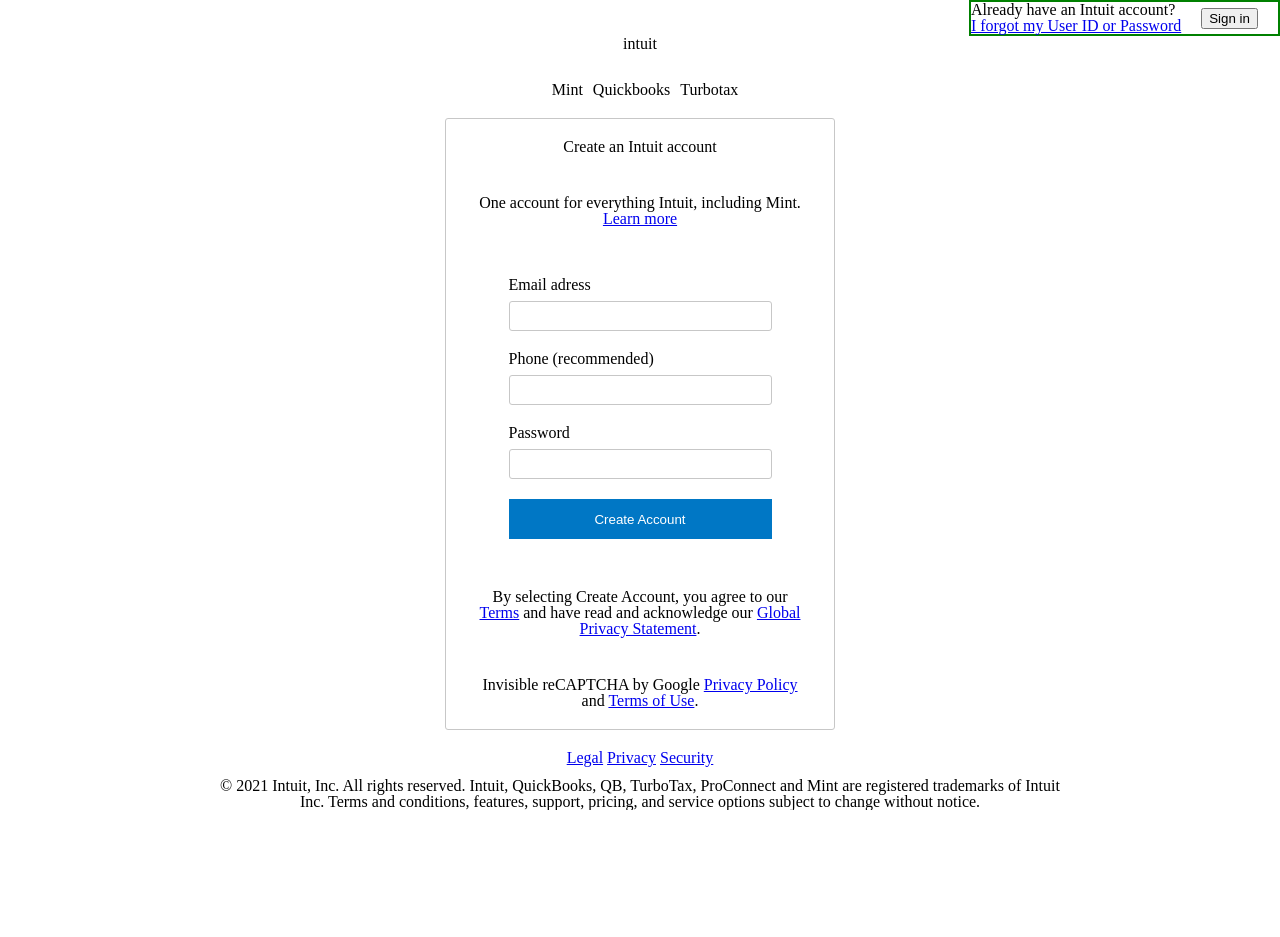
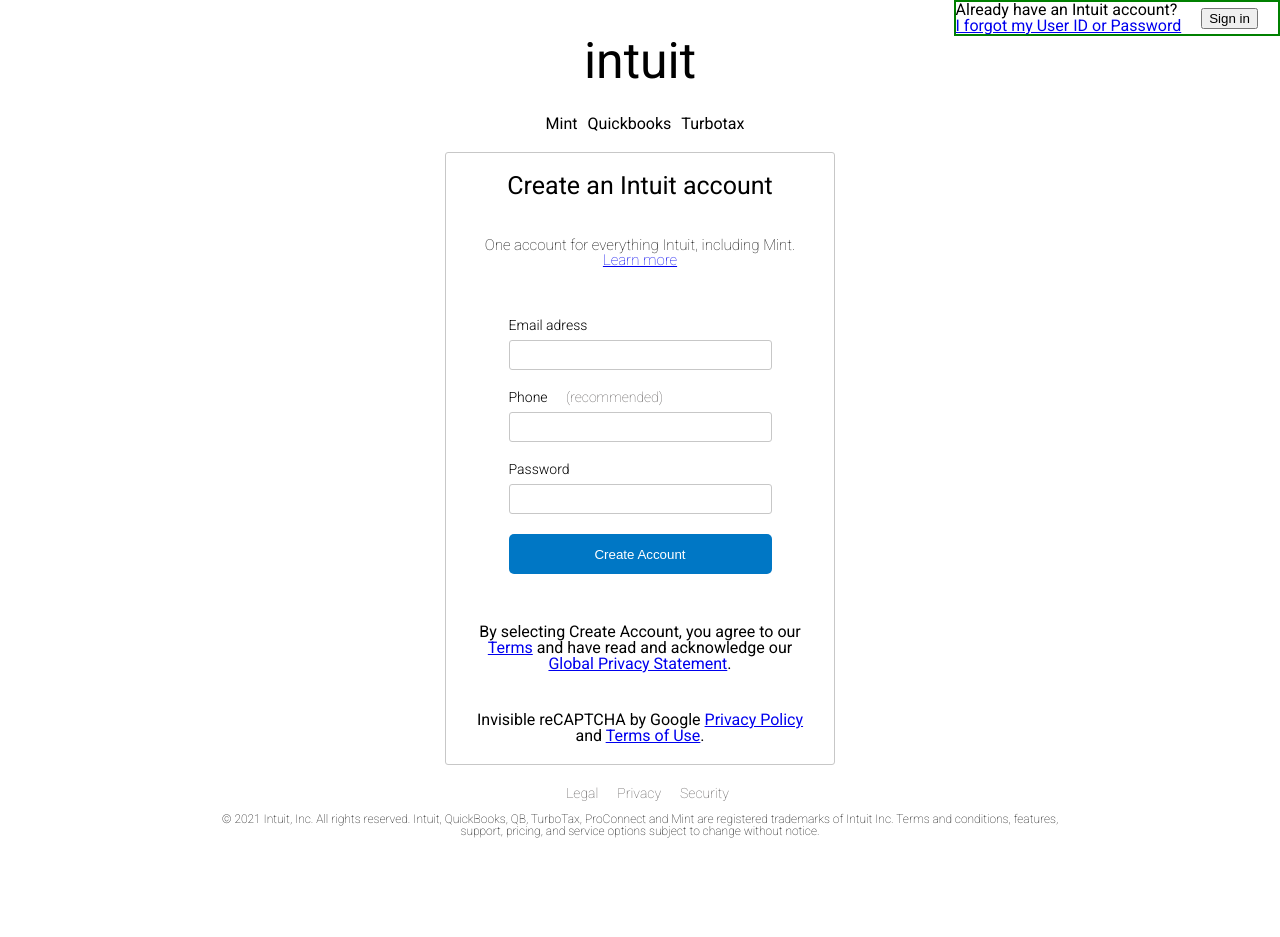
Before and after one commit to harunfr/top-html-forms, a plain HTML site: page index.html in a window 1280 px wide. Before the commit the page ends 810 px from the top, so only its background shows below. Drawn offline with Linux system fonts and the light colour scheme.

Commit message:
added google fonts roboto

```diff
--- a/index.html
+++ b/index.html
@@ -5,6 +5,12 @@
     <link rel="shortcut icon" href="#" />
     <meta name="viewport" content="width=device-width, initial-scale=1.0" />
     <title>Development - Intuit Accounts - Sign Up</title>
+    <link rel="preconnect" href="https://fonts.googleapis.com" />
+    <link rel="preconnect" href="https://fonts.gstatic.com" crossorigin />
+    <link
+      href="https://fonts.googleapis.com/css2?family=Roboto:ital,wght@0,100;0,300;0,400;0,500;0,700;0,900;1,100&display=swap"
+      rel="stylesheet"
+    />
     <link rel="stylesheet" href="reset.css" />
     <link rel="stylesheet" href="style.css" />
   </head>
@@ -33,7 +39,7 @@
           <label for="email">Email adress</label>
           <input id="email" type="text" />
           <label for="phone"
-            >Phone <span class="what-to-name-this">(recommended)</span></label
+            >Phone <span class="recommended">(recommended)</span></label
           >
           <input id="phone" type="text" />
           <label for="password">Password</label>
@@ -54,7 +60,11 @@
         <a href="#">Legal</a> <a href="#">Privacy</a> <a href="#">Security </a>
       </div>
     </div>
-    <footer>© 2021 Intuit, Inc. All rights reserved. Intuit, QuickBooks, QB, TurboTax, ProConnect and Mint are registered trademarks of Intuit Inc.
-      Terms and conditions, features, support, pricing, and service options subject to change without notice.</footer>
+    <footer>
+      © 2021 Intuit, Inc. All rights reserved. Intuit, QuickBooks, QB, TurboTax,
+      ProConnect and Mint are registered trademarks of Intuit Inc. Terms and
+      conditions, features, support, pricing, and service options subject to
+      change without notice.
+    </footer>
   </body>
 </html>
--- a/style.css
+++ b/style.css
@@ -4,6 +4,7 @@ body {
   flex-direction: column;
   justify-content: center;
   align-items: center;
+  font-family: "Roboto", sans-serif;
 }
 
 .sign-in {
@@ -22,6 +23,7 @@ body {
 
 .title {
   margin-bottom: 30px;
+  font-size: 50px;
 }
 
 .features {
@@ -30,7 +32,6 @@ body {
 }
 .features > * {
   padding-left: 10px;
-
 }
 
 .sign-up {
@@ -80,6 +81,7 @@ body {
   border: none;
   background-color: #0077c5;
   color: #fff;
+  border-radius: 5px;
 }
 
 .explanation,
@@ -94,4 +96,35 @@ body {
 footer {
   text-align: center;
   width: 850px;
+  font-weight: 100;
+  font-size: 12px;
+  padding-bottom: 100px;
 }
+
+.frame-header {
+  font-weight: 400;
+  font-size: 25px;
+}
+
+.explanation {
+  font-weight: 100;
+  font-size: 15px;
+}
+
+label {
+  font-weight: 300;
+  font-size: 14px;
+}
+.recommended,
+.serious-links > a:link {
+  font-weight: 100;
+  color: #5a5757;
+  text-decoration: none;
+  font-size: 14px;
+  padding-left: 15px;
+}
+input:focus {
+  outline: none !important;
+  border: 1px solid red;
+  box-shadow: 0 0 10px #719ece;
+}
```
Also changed, not shown: 1 other file.
